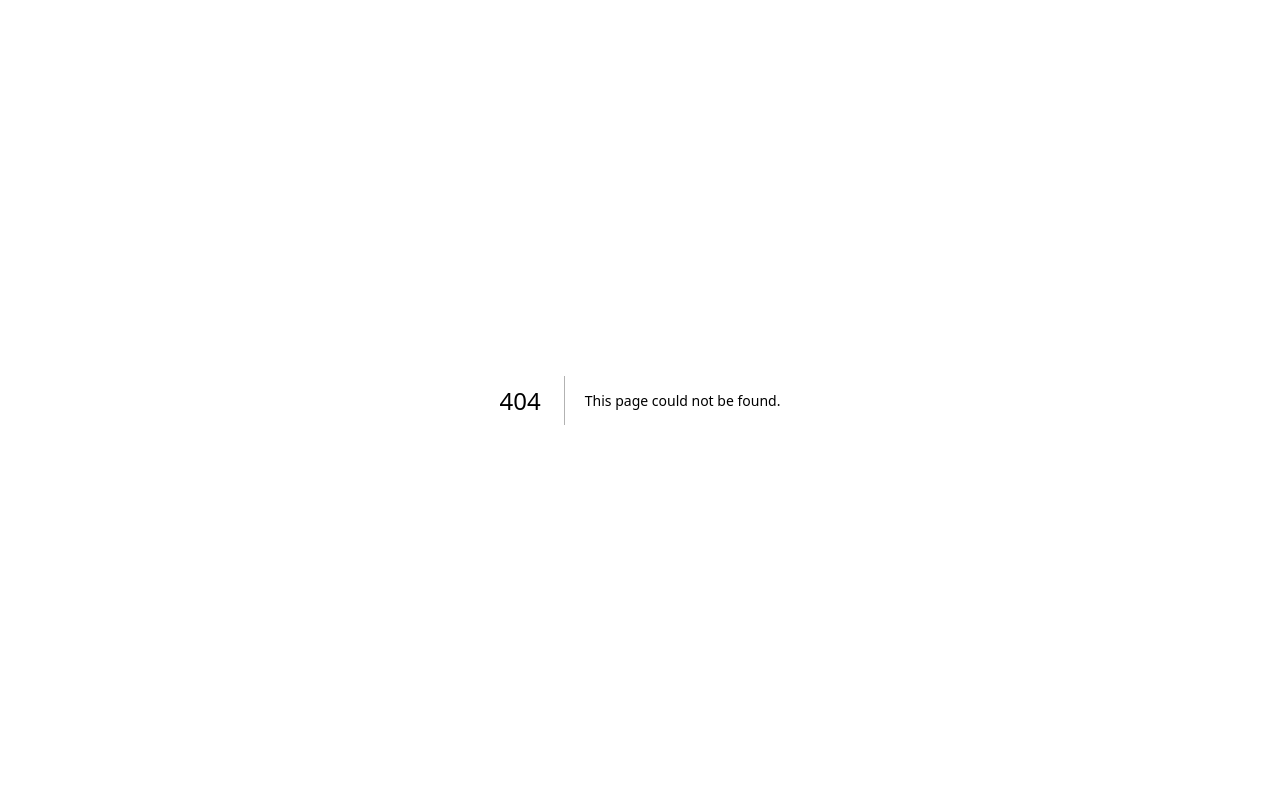
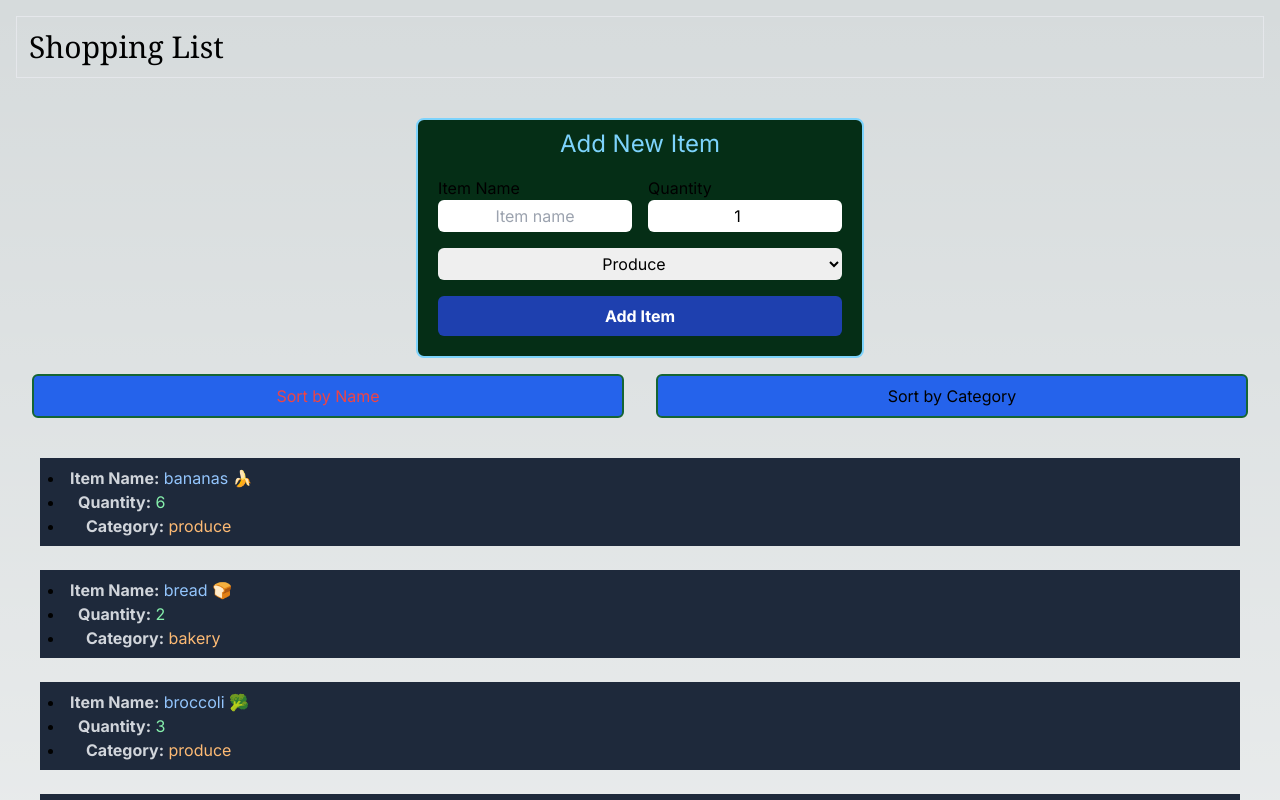
Before and after one commit to ISsait/cprg306-assignments, a Next.js app: page /week-6 in a window 1280 px wide. Before the commit this address had no page. Shown: the top 800 px of the page. Built offline with nearby package versions, Linux system fonts and the light colour scheme.

Commit message:
Completed assignment 6

```diff
--- a/app/page.js
+++ b/app/page.js
@@ -17,6 +17,9 @@ export default function Home() {
       <div>
         <Link className={linkStyle} href="./week-5">Week-5</Link>
       </div>
+      <div>
+        <Link className={linkStyle} href="./week-6">Week-6</Link>
+      </div>
     </main>
   );
 }
--- /dev/null
+++ b/app/week-6/item-list.js
@@ -0,0 +1,59 @@
+"use client";
+
+import Item from "./item.js";
+import { useState } from "react";
+
+export default function ItemList({ items }) {
+  const [sortBy, setSortBy] = useState("name");
+  console.log(items);
+
+  const itemsData = [...items];
+  console.log("itemsData", itemsData);
+
+  if (sortBy === "name") {
+    itemsData.sort((a, b) => a.name.localeCompare(b.name));
+  } else if (sortBy === "category") {
+    itemsData.sort((a, b) => a.category.localeCompare(b.category));
+  }
+
+  function handleSortByNameClick() {
+    setSortBy("name");
+    console.log(sortBy);
+  }
+
+  function handleSortByCategoryClick() {
+    setSortBy("category");
+    console.log(sortBy);
+  }
+
+  return (
+    <div className="">
+      <div className="grid grid-cols-2">
+        <button
+          onClick={() => handleSortByNameClick()}
+          className={`cursor-pointer text-black hover:text-white bg-blue-600 rounded-md m-4 p-2 border-solid border-green-800 border-2 ${
+            sortBy === "name" ? "text-red-500 bg-blue-300" : ""
+          }`}
+        >
+          Sort by Name
+        </button>
+        <button
+          onClick={() => handleSortByCategoryClick()}
+          className={`cursor-pointer text-black hover:text-white bg-blue-600 rounded-md m-4 p-2 border-solid border-green-800 border-2 ${
+            sortBy === "category" ? "text-red-500 bg-blue-300" : ""
+          }`}
+        >
+          Sort by Category
+        </button>
+      </div>
+      {itemsData.map((item) => (
+        <Item
+          key={item.id}
+          name={item.name}
+          quantity={item.quantity}
+          category={item.category}
+        />
+      ))}
+    </div>
+  );
+}
--- /dev/null
+++ b/app/week-6/item.js
@@ -0,0 +1,9 @@
+export default function Item({name, quantity, category}) {
+    return (
+        <ul className="m-6 p-2 hover:bg-slate-600 list-disc list-inside bg-slate-800">
+            <li><span className="font-bold text-gray-300">Item Name:</span> <span className="text-blue-300">{name}</span></li>
+            <li><span className="ml-2 font-bold text-gray-300">Quantity:</span> <span className="text-green-300">{quantity}</span></li>
+            <li><span className="ml-4 font-bold text-gray-300">Category:</span> <span className="text-orange-300">{category}</span></li>
+        </ul>
+    );
+}
--- /dev/null
+++ b/app/week-6/items.json
@@ -0,0 +1,74 @@
+[
+    {
+      "id": "1h2GJKH12gkHG31h1H",
+      "name": "milk, 4 L 🥛",
+      "quantity": 1,
+      "category": "dairy"
+    },
+    {
+      "id": "2KJH3k2j3H1k2J3K1H",
+      "name": "bread 🍞",
+      "quantity": 2,
+      "category": "bakery"
+    },
+    {
+      "id": "3h2KJH3k2j3H1k2J3",
+      "name": "eggs, dozen 🥚",
+      "quantity": 2,
+      "category": "dairy"
+    },
+    {
+      "id": "4k2J3K1H2GJKH12gk",
+      "name": "bananas 🍌",
+      "quantity": 6,
+      "category": "produce"
+    },
+    {
+      "id": "5H1h1H2KJH3k2j3H",
+      "name": "broccoli 🥦",
+      "quantity": 3,
+      "category": "produce"
+    },
+    {
+      "id": "6H1k2J3K1H2GJKH1",
+      "name": "chicken breasts, 1 kg 🍗",
+      "quantity": 1,
+      "category": "meat"
+    },
+    {
+      "id": "7gkHG31h1H2KJH3k",
+      "name": "pasta sauce 🍝",
+      "quantity": 3,
+      "category": "canned goods"
+    },
+    {
+      "id": "8j3H1k2J3K1H2GJK",
+      "name": "spaghetti, 454 g 🍝",
+      "quantity": 2,
+      "category": "dry goods"
+    },
+    {
+      "id": "9H12gkHG31h1H2KJ",
+      "name": "toilet paper, 12 pack 🧻",
+      "quantity": 1,
+      "category": "household"
+    },
+    {
+      "id": "10H3k2j3H1k2J3K1",
+      "name": "paper towels, 6 pack",
+      "quantity": 1,
+      "category": "household"
+    },
+    {
+      "id": "11k2J3K1H2GJKH12",
+      "name": "dish soap 🍽️",
+      "quantity": 1,
+      "category": "household"
+    },
+    {
+      "id": "12GJKH12gkHG31h1",
+      "name": "hand soap 🧼",
+      "quantity": 4,
+      "category": "household"
+    }
+  ]
--- /dev/null
+++ b/app/week-6/new-item.js
@@ -0,0 +1,96 @@
+"use client";
+
+import { useState } from "react";
+
+export default function NewItem({onAddItem}) {
+  const [name, setName] = useState("");
+  const [quantity, setQuantity] = useState(1);
+  const [category, setCategory] = useState("Produce");
+
+  function generateRandomString(length) {
+    const characters =
+      "ABCDEFGHIJKLMNOPQRSTUVWXYZabcdefghijklmnopqrstuvwxyz0123456789";
+    let result = "";
+    const charactersLength = characters.length;
+    for (let i = 0; i < length; i++) {
+      result += characters.charAt(Math.floor(Math.random() * charactersLength));
+    }
+    return result;
+  }
+
+  function handleOnSubmit(event) {
+    event.preventDefault();
+
+    const newItem = {
+      id: generateRandomString(18),
+      name,
+      quantity,
+      category,
+    };
+
+    console.log(newItem);
+
+    onAddItem(newItem);
+
+    setName("");
+    setQuantity(1);
+    setCategory("Produce");
+  }
+
+  return (
+    <form
+      onSubmit={handleOnSubmit}
+      className="flex items-center justify-center"
+    >
+      <div className="grid grid-cols-2 gap-4 items-center justify-center max-w-6/12 bg-green-950 max-w-md p-5 pt-2 mt-10 rounded-lg border-solid border-2 border-sky-300">
+        <h1 className="flex text-2xl text-sky-300 col-span-2 justify-center">
+          Add New Item
+        </h1>
+        <label>
+          Item Name
+          <input
+            required
+            type="text"
+            value={name}
+            onChange={(event) => setName(event.target.value)}
+            placeholder="Item name"
+            className="text-black text-center rounded-md w-full h-8"
+          />
+        </label>
+        <label>
+          Quantity
+          <input
+            required
+            type="number"
+            value={quantity}
+            min="1"
+            max="99"
+            onChange={(event) => setQuantity(Number(event.target.value))}
+            className="number-input text-black text-center rounded-md w-full h-8"
+          />
+        </label>
+        <select
+          required
+          value={category}
+          onChange={(event) => setCategory(event.target.value)}
+          className="text-black text-center rounded-md col-span-2 h-8"
+        >
+          <option value="Produce">Produce</option>
+          <option value="Dairy">Dairy</option>
+          <option value="Bakery">Bakery</option>
+          <option value="Meat">Meat</option>
+          <option value="Frozen Foods">Frozen Foods</option>
+          <option value="Canned Goods">Canned Goods</option>
+          <option value="Dry Goods">Dry Goods</option>
+          <option value="Beverages">Beverages</option>
+          <option value="Snacks">Snacks</option>
+          <option value="Household">Household</option>
+          <option value="Other">Other</option>
+        </select>
+        <button className="bg-blue-800 hover:bg-blue-500 active:bg-yellow-300 text-white font-bold py-2 px-4 rounded-md col-span-2">
+          Add Item
+        </button>
+      </div>
+    </form>
+  );
+}
--- /dev/null
+++ b/app/week-6/page.js
@@ -0,0 +1,34 @@
+"use client";
+
+import ItemList from "./item-list";
+import NewItem from "./new-item";
+import { useState } from "react";
+import itemsData from "./items.json";
+import Link from "next/link";
+
+export default function Page() {
+  const linkStyle = "underline text-cyan-600 hover:text-cyan-300";
+  const [items, setItems] = useState(itemsData);
+
+  const handleAddItem = (newItem) => {
+    setItems((prevItems) => [...prevItems, newItem]);
+    console.log("updated items", items);
+  };
+
+  return (
+    <main className="m-4">
+      <h1 className="p-3 text-3xl font-serif border">Shopping List</h1>
+      <div>
+        <NewItem onAddItem = {handleAddItem}/>
+      </div>
+      <div>
+        <ItemList items = {items}/>
+      </div>
+      <div>
+        <Link className={linkStyle} href="./">
+          Home
+        </Link>
+      </div>
+    </main>
+  );
+}
```
